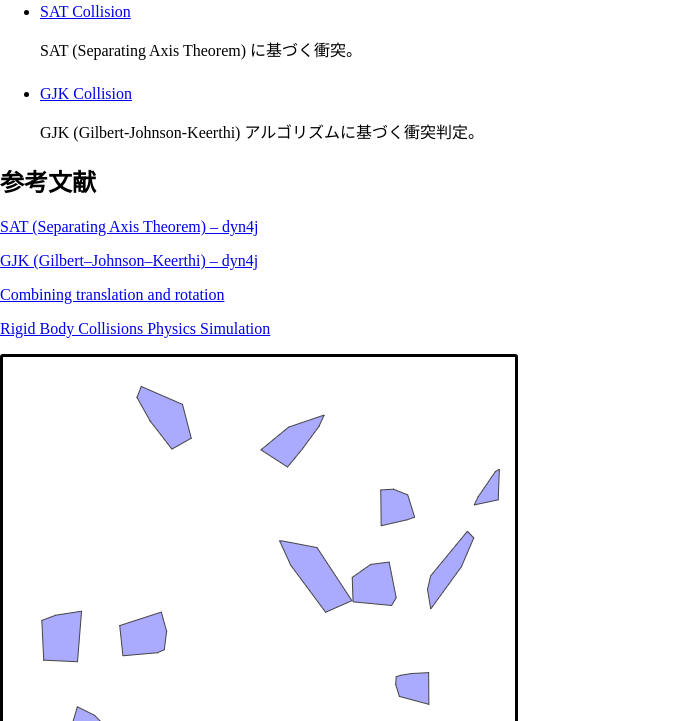
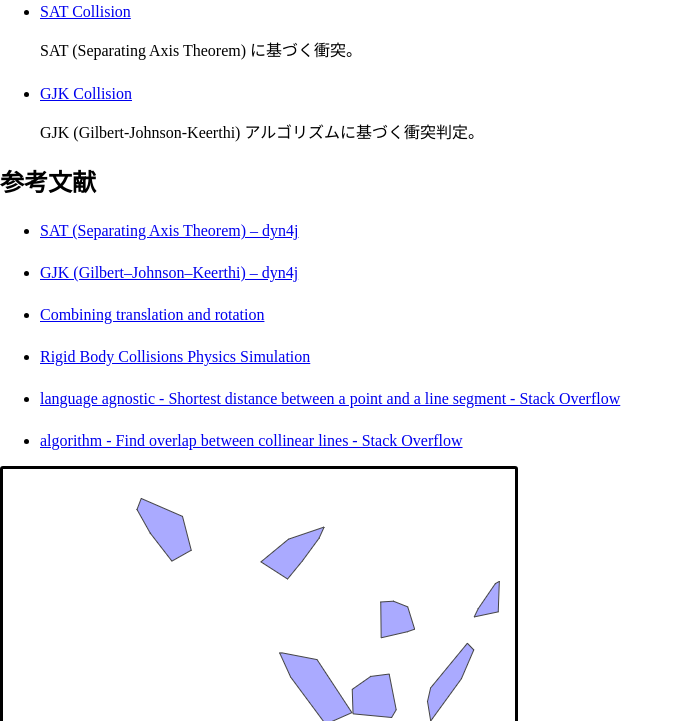
Before and after one commit to ryukau/Canvas022, a plain HTML site: page index.html in a window 1280 px wide. Shown: the part 79-800 px from the top of the page, without its empty margins (0-682 px from the left). Drawn offline with Linux system fonts and the light colour scheme.

Commit message:
Update index.html to add reference

```diff
--- a/index.html
+++ b/index.html
@@ -36,18 +36,26 @@
   </ul>
 
   <h2>参考文献</h2>
-  <p>
-    <a href="http://www.dyn4j.org/2010/01/sat/">SAT (Separating Axis Theorem) &#8211; dyn4j</a>
-  </p>
-  <p>
-    <a href="http://www.dyn4j.org/2010/04/gjk-gilbert-johnson-keerthi/">GJK (Gilbert–Johnson–Keerthi) &#8211; dyn4j</a>
-  </p>
-  <p>
-    <a href="http://planning.cs.uiuc.edu/node99.html">Combining translation and rotation</a>
-  </p>
-  <p>
-    <a href="http://www.myphysicslab.com/collision.html">Rigid Body Collisions Physics Simulation</a>
-  </p>
+  <ul>
+    <li>
+      <a href="http://www.dyn4j.org/2010/01/sat/">SAT (Separating Axis Theorem) &#8211; dyn4j</a>
+    </li>
+    <li>
+      <a href="http://www.dyn4j.org/2010/04/gjk-gilbert-johnson-keerthi/">GJK (Gilbert–Johnson–Keerthi) &#8211; dyn4j</a>
+    </li>
+    <li>
+      <a href="http://planning.cs.uiuc.edu/node99.html">Combining translation and rotation</a>
+    </li>
+    <li>
+      <a href="http://www.myphysicslab.com/collision.html">Rigid Body Collisions Physics Simulation</a>
+    </li>
+    <li>
+      <a href="http://stackoverflow.com/questions/849211/shortest-distance-between-a-point-and-a-line-segment">language agnostic - Shortest distance between a point and a line segment - Stack Overflow</a>
+    </li>
+    <li>
+      <a href="http://stackoverflow.com/questions/15726825/find-overlap-between-collinear-lines">algorithm - Find overlap between collinear lines - Stack Overflow</a>
+    </li>
+  </ul>
 
   <img src="./collisiondetection.png">
 </body>
```
